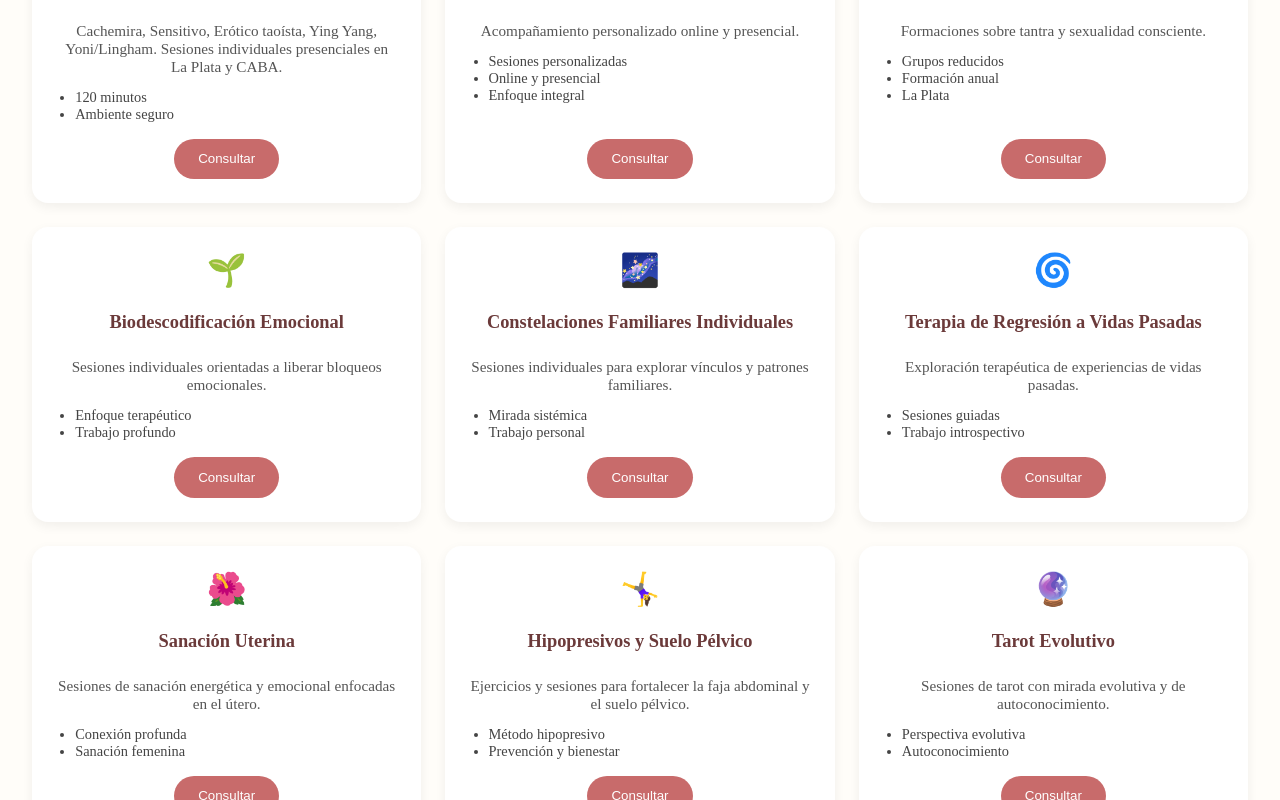
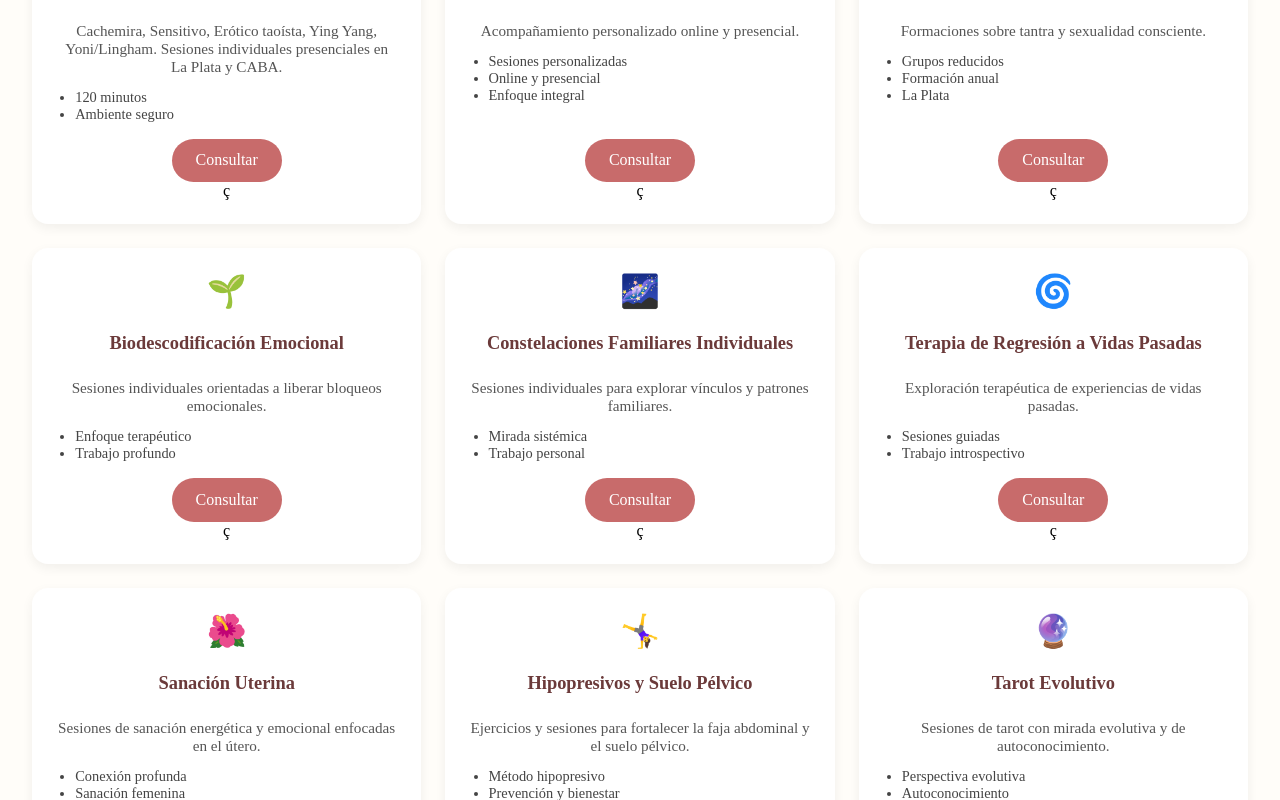
Before and after one commit to FedeCortes/cherry-tantra, a Vue app: page / in a window 1280 px wide. Shown: the part 1100-1900 px from the top of the page. Built offline with nearby package versions, Linux system fonts and the light colour scheme.

Commit message:
Cambios extra

```diff
--- a/src/views/Home.vue
+++ b/src/views/Home.vue
@@ -164,8 +164,14 @@ const currentYear = new Date().getFullYear();
             <ul>
               <li v-for="(feature, index) in service.features" :key="index">{{ feature }}</li>
             </ul>
-            <button class="btn">Consultar</button>
-          </div>
+              <a
+                class="btn"
+                target="_blank"
+                :href="`https://wa.me/5492216059132?text=Hola%20Cherry!%20Quiero%20consultar%20por%20el%20servicio:%20${encodeURIComponent(service.title)}`"
+              >
+                Consultar
+              </a>          ç
+            </div>
         </div>
       </section>
 
--- a/src/views/VideoMasaje.vue
+++ b/src/views/VideoMasaje.vue
@@ -43,7 +43,7 @@ Email: ${email}%0A
         <!-- Video -->
         <div class="video-box">
           <video
-            src="/assets/ReelCherry.mp4"
+            src="/assets/PreviewVideo.mp4"
             class="video-preview"
             controls
             preload="metadata"
```
Also changed, not shown: 2 other files (tests, documents, lock files or other folders).
